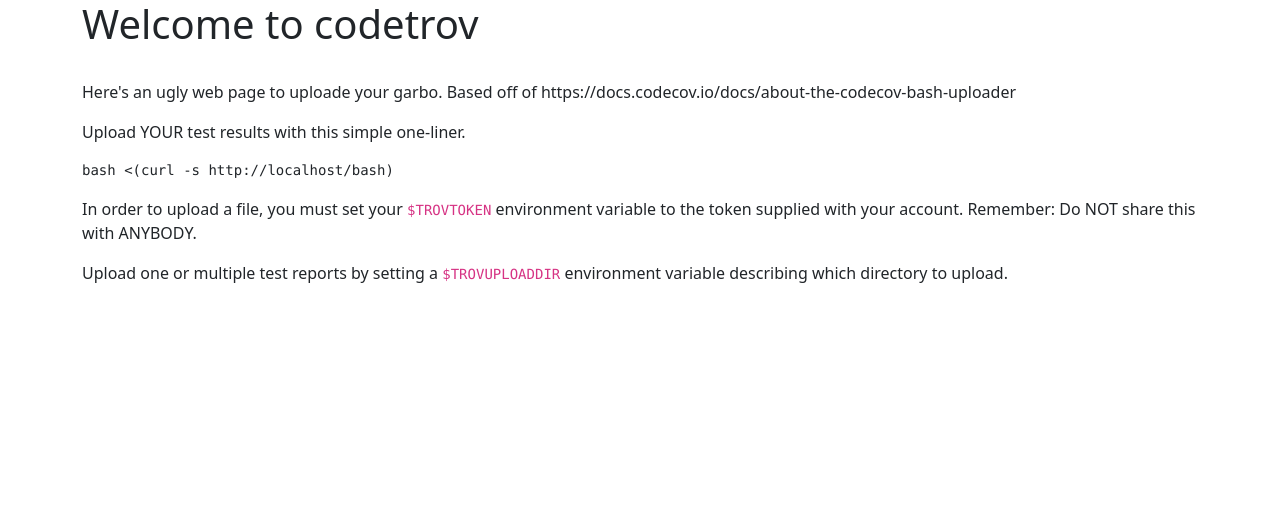
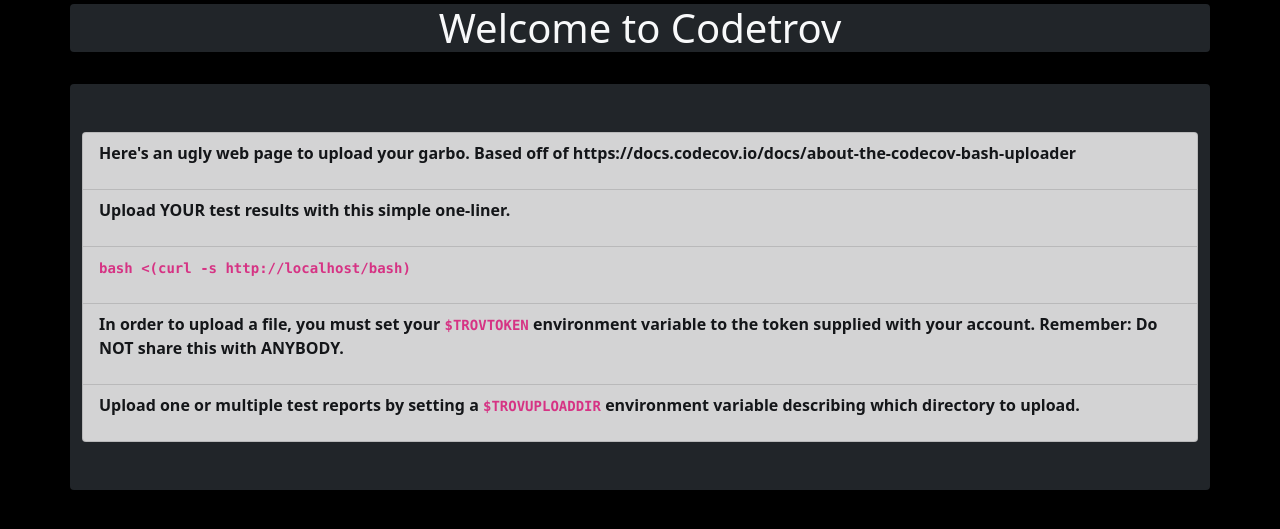
Before and after one commit to garcilazor/Software_Supply_Chain_CTF, a Flask app: page / in a window 1280 px wide. Shown: the top 529 px of the page. Run offline with Flask 2, Linux system fonts and the light colour scheme.

Commit message:
Added some styling to the webpage

```diff
--- a/src/compromise_dev_workflow/webserver/templates/index.html
+++ b/src/compromise_dev_workflow/webserver/templates/index.html
@@ -2,21 +2,53 @@
 <html>
   <head>
     <title>Flask Intro</title>
-    <meta name="viewport" content="width=device-width, initial-scale=1.0">
-    <link href="https://cdn.jsdelivr.net/npm/bootstrap@5.0.1/dist/css/bootstrap.min.css" rel="stylesheet" integrity="sha384-+0n0xVW2eSR5OomGNYDnhzAbDsOXxcvSN1TPprVMTNDbiYZCxYbOOl7+AMvyTG2x" crossorigin="anonymous">
+    <meta name="viewport" content="width=device-width, initial-scale=1.0" />
+    <link
+      href="https://cdn.jsdelivr.net/npm/bootstrap@5.0.1/dist/css/bootstrap.min.css"
+      rel="stylesheet"
+      integrity="sha384-+0n0xVW2eSR5OomGNYDnhzAbDsOXxcvSN1TPprVMTNDbiYZCxYbOOl7+AMvyTG2x"
+      crossorigin="anonymous"
+    />
   </head>
-  <body>
-    <div class="container">
-      <h1 class="white">Welcome to codetrov</h2>
-      <br>
-      <p>Here's an ugly web page to uploade your garbo. Based off of https://docs.codecov.io/docs/about-the-codecov-bash-uploader</p>
-      <p>Upload YOUR test results with this simple one-liner.</p>
-      <pre><code>bash &lt(curl -s http://localhost/bash)</code></pre>
-      <p>In order to upload a file, you must set your <code>$TROVTOKEN</code> environment variable to the token supplied with your account.
-      Remember: Do NOT share this with ANYBODY.</p>
-      <p>Upload one or multiple test reports by setting a <code>$TROVUPLOADDIR</code> environment variable describing
-      which directory to upload.
-      </p>
+  <body style="background-color: black">
+    <div class="container bg-dark text-light text-center rounded mt-1">
+      <h1 class="white">Welcome to Codetrov</h1>
+    </div>
+    <br />
+    <div class="container h-50 bg-dark text-light rounded pt-5 pb-5">
+      <ul class="list-group">
+        <li class="list-group-item list-group-item-dark">
+          <p class="fw-bold">
+            Here's an ugly web page to upload your garbo. Based off of
+            https://docs.codecov.io/docs/about-the-codecov-bash-uploader
+          </p>
+        </li>
+        <li class="list-group-item list-group-item-dark">
+          <p class="fw-bold">
+            Upload YOUR test results with this simple one-liner.
+          </p>
+        </li>
+        <li class="list-group-item list-group-item-dark">
+          <p class="fw-bold">
+            <code>bash &lt(curl -s http://localhost/bash)</code>
+          </p>
+        </li>
+
+        <li class="list-group-item list-group-item-dark">
+          <p class="fw-bold">
+            In order to upload a file, you must set your
+            <code>$TROVTOKEN</code> environment variable to the token supplied
+            with your account. Remember: Do NOT share this with ANYBODY.
+          </p>
+        </li>
+        <li class="list-group-item list-group-item-dark">
+          <p class="fw-bold">
+            Upload one or multiple test reports by setting a
+            <code>$TROVUPLOADDIR</code> environment variable describing which
+            directory to upload.
+          </p>
+        </li>
+      </ul>
     </div>
   </body>
 </html>
```
